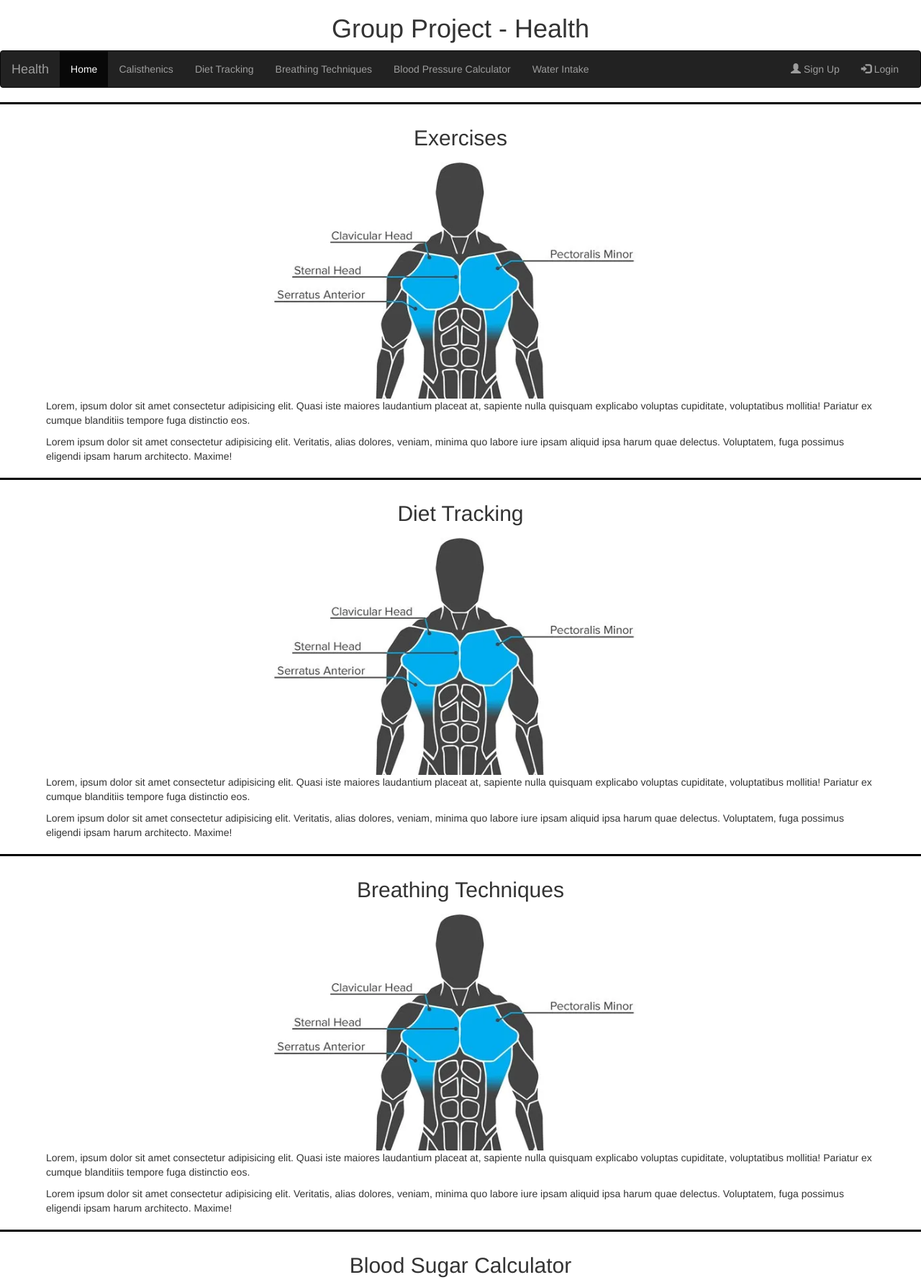
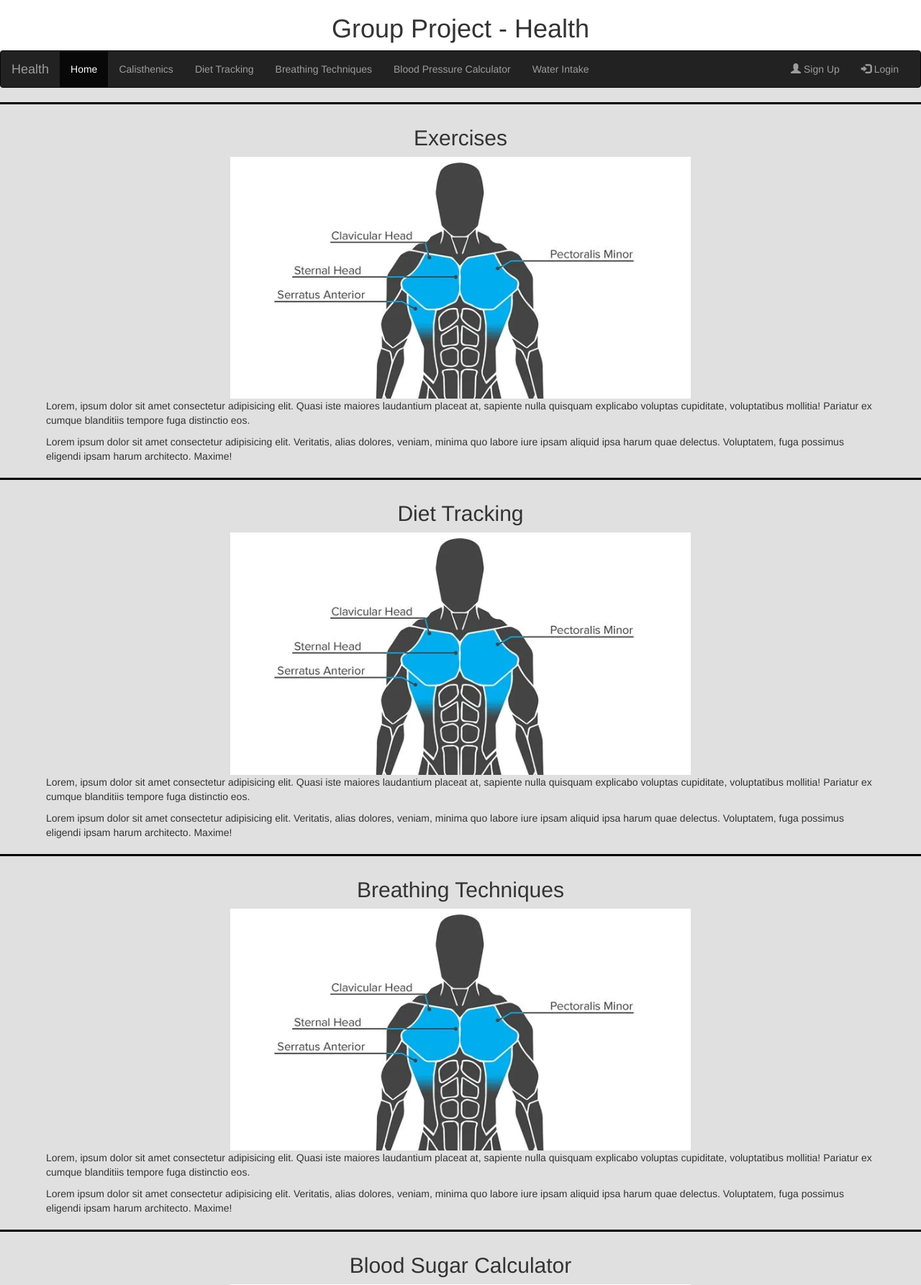
Before and after one commit to blakeM42-school/Software-Engineering-Team-Project, a PHP site: page /index.html in a window 1280 px wide. Shown: the top 1786 px of the page at 72% size. Run offline with PHP 8.4, Linux system fonts and the light colour scheme.

Commit message:
Update styles.css
Added styles for Main, Body and Footer, making the footer always at teh bottom of each page

```diff
--- a/css/styles.css
+++ b/css/styles.css
@@ -76,6 +76,20 @@ body, p, h1, h2, h3, div {
 }
 
 /* Main Content */
+main {
+    flex: 1;
+    background: #e0e0e0;
+    padding-bottom: 20px;
+    overflow-y: auto; /* Add vertical scroll if the content overflows */
+}
+body {
+    margin: 0;
+    padding: 0;
+    display: flex;
+    flex-direction: column;
+    min-height: 100vh;
+}
+
 .partitions {
     display: flex;
 }
@@ -151,6 +165,8 @@ footer {
     border-top: 2px solid #333;
     background-color: #333;
     color: white;
+    text-align: center;
+    padding: 10px;
 }
 
 .footer-content {
```
